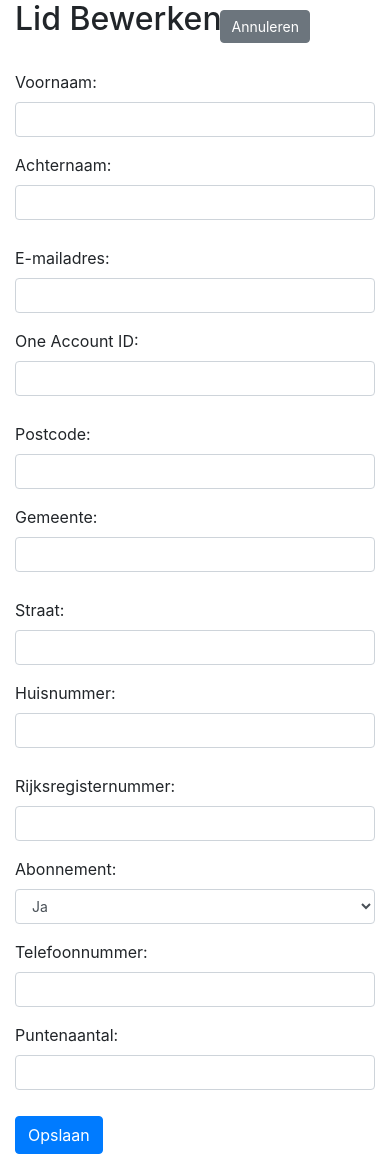
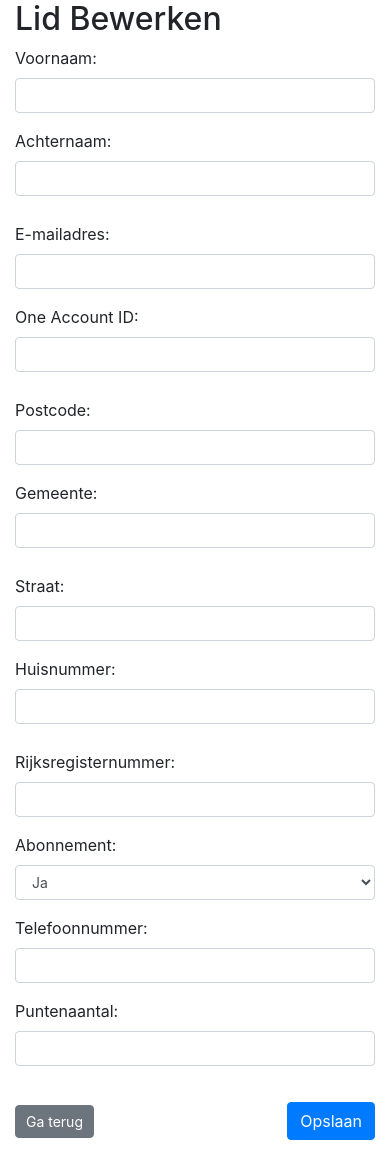
Before and after one commit to joaen05/ASCMagicReds, a Flask app: template templates/edit_member.html in a window 390 px wide. Run offline with Flask 2, Linux system fonts and the light colour scheme; the template is opened without the code that fills it, so the values that code supplies are empty; some libraries are stand-ins or nearby versions.

Commit message:
bewerkfuncties mobile gefixt

```diff
--- a/app.py
+++ b/app.py
@@ -768,14 +768,14 @@ def away_lijsten():
                 ad.aantal_kaarten,
                 CASE
                     WHEN COUNT(u.id) = 0 THEN 'Nog geen inschrijvingen'
-                    ELSE STRING_AGG(CONCAT(u.voornaam, ' ', u.naam, ' (', u.one_account_id, ')'), E'\n')
+                    ELSE STRING_AGG(CONCAT(u.voornaam, ' ', u.naam, ' (', u.one_account_id, ')'), E'\n' ORDER BY u.naam, u.voornaam)
                 END AS gebruikers,
                 COALESCE(STRING_AGG(
                     CASE
                         WHEN ua.geselecteerd = TRUE THEN CONCAT(u.voornaam, ' ', u.naam, ' (', u.one_account_id, ')')
                         ELSE NULL
                     END,
-                    E'\n'
+                    E'\n' ORDER BY u.naam, u.voornaam
                 ), 'Nog geen geselecteerde gebruikers') AS geselecteerde_gebruikers
             FROM away_details ad
             JOIN aways a ON ad.away_id = a.id
--- a/templates/edit_member.html
+++ b/templates/edit_member.html
@@ -32,14 +32,18 @@
             .form-row {
                 margin-bottom: 10px;
             }
+            .form-actions {
+            display: flex;
+            justify-content: space-between;
+            align-items: center;
+            margin-top: 20px;
+        }
         }
     </style>
 </head>
 <body>
     <div class="container">
         <h2>Lid Bewerken</h2>
-        <a href="{{ url_for('beheer_leden') }}" class="btn btn-secondary position-absolute" style="top: 10px; right: 80px;">Annuleren</a>
-        <br>
         <form method="POST" action="{{ url_for('edit_member', id=member['id']) }}">
             <div class="form-row">
                 <div class="form-group col-md-6">
@@ -102,7 +106,10 @@
                     <input type="number" class="form-control" id="puntenaantal" name="puntenaantal" value="{{ member['puntenaantal'] }}" required>
                 </div>
             </div>
-            <button type="submit" class="btn btn-primary">Opslaan</button>
+            <div class="form-actions">
+                <a href="{{ url_for('beheer_leden') }}" class="btn btn-secondary">Ga terug</a>
+                <button type="submit" class="btn btn-primary">Opslaan</button>
+            </div>
         </form>
 
         {% if error %}
```
Also changed, not shown: templates/bewerken_away_details.html (+8 -3 lines).
